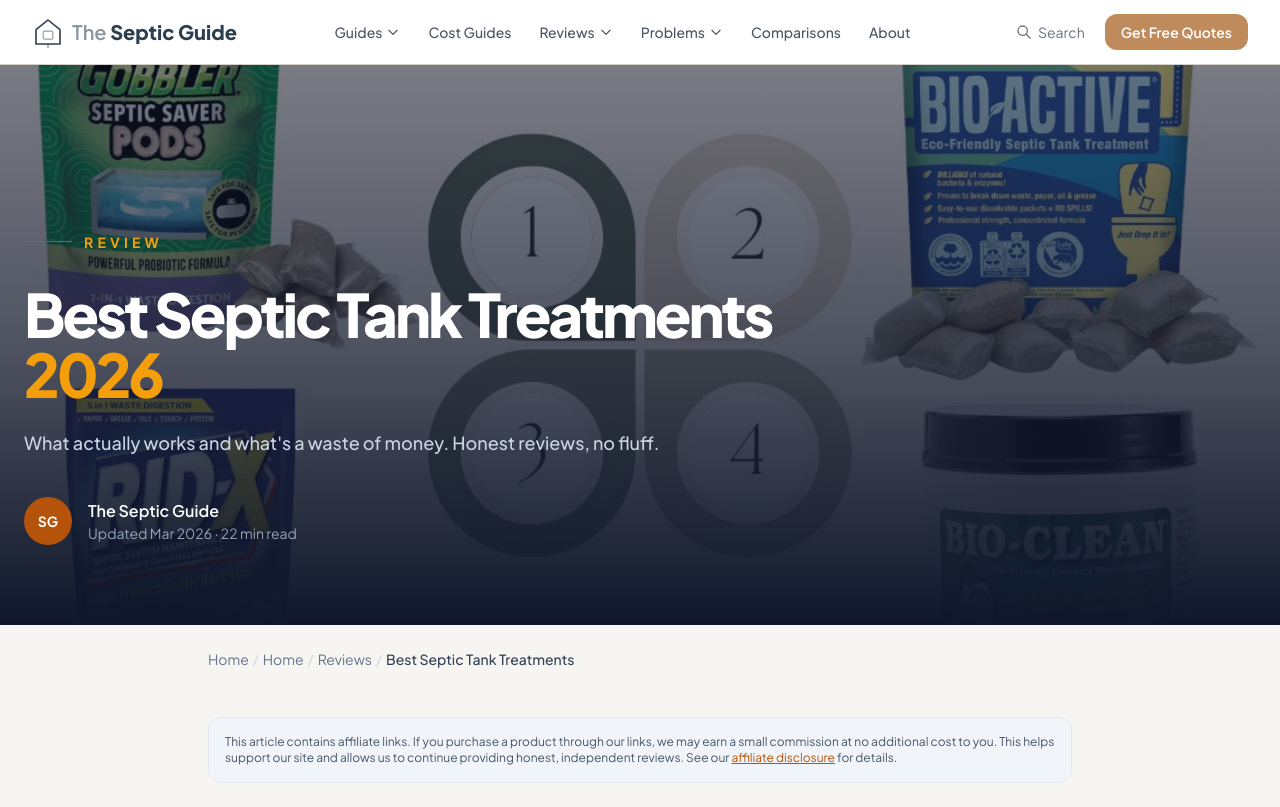
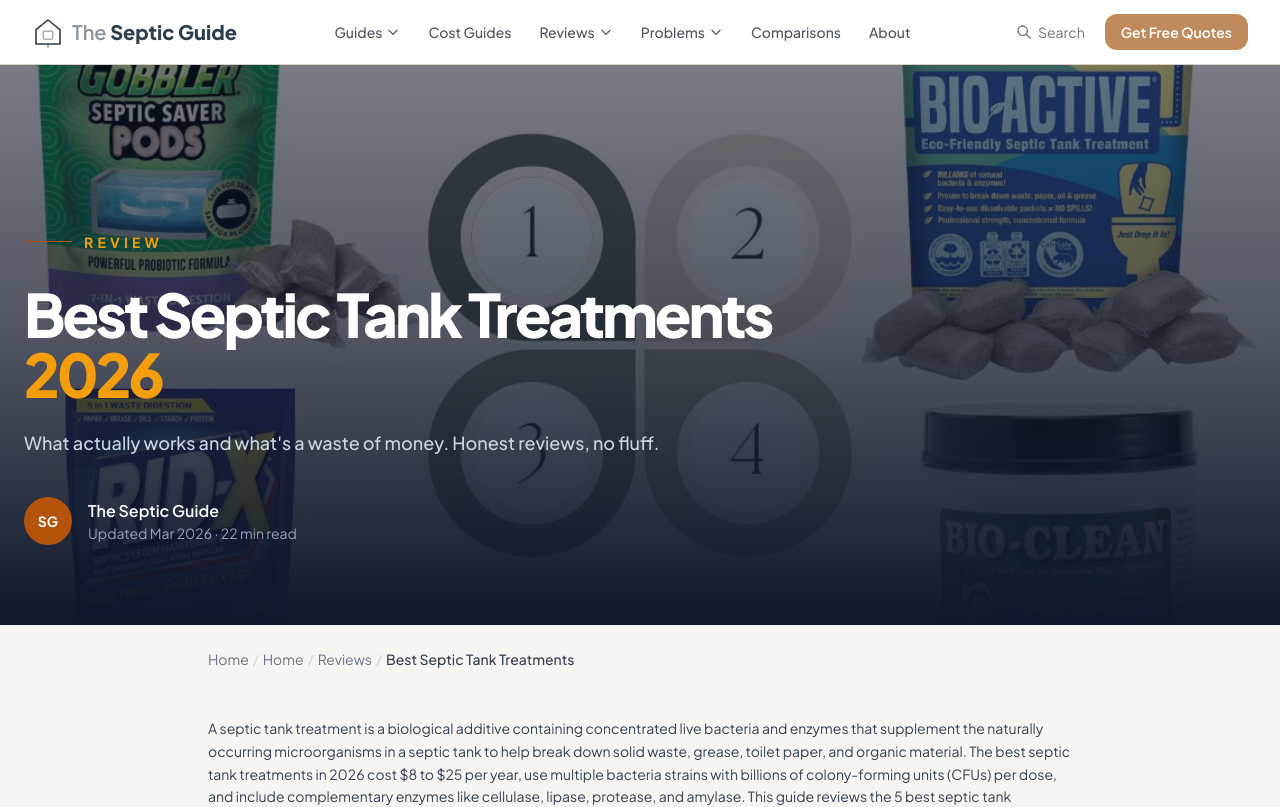
Before and after one commit to thebasementguide2026/theseptic.guide-, a Next.js app: page /reviews/best-septic-tank-treatments in a window 1280 px wide. Shown: the top 807 px of the page. Built offline with nearby package versions, Linux system fonts and the light colour scheme.

Commit message:
Move affiliate disclosure to bottom of best septic tank treatments article

```diff
--- a/app/reviews/best-septic-tank-treatments/page.tsx
+++ b/app/reviews/best-septic-tank-treatments/page.tsx
@@ -137,10 +137,6 @@ export default function BestSepticTankTreatments() {
       {/* Main Content */}
       <article className='max-w-4xl mx-auto px-4 py-12'>
 
-        {/* Affiliate Disclosure */}
-        <div className='bg-slate-100 border border-slate-200 rounded-lg p-4 mb-8'>
-          <p className='text-slate-600 text-xs'>This article contains affiliate links. If you purchase a product through our links, we may earn a small commission at no additional cost to you. This helps support our site and allows us to continue providing honest, independent reviews. See our <Link href='/affiliate-disclosure' className='text-amber-700 underline hover:text-amber-800'>affiliate disclosure</Link> for details.</p>
-        </div>
 
         {/* Intro */}
         <div className='mb-12'>
@@ -487,6 +483,12 @@ export default function BestSepticTankTreatments() {
                 <LeadForm />
               </div>
             </section>
+
+            {/* Affiliate Disclosure */}
+        <div className='bg-slate-100 border border-slate-200 rounded-lg p-4 mb-8'>
+          <p className='text-slate-600 text-xs'>This article contains affiliate links. If you purchase a product through our links, we may earn a small commission at no additional cost to you. This helps support our site and allows us to continue providing honest, independent reviews. See our <Link href='/affiliate-disclosure' className='text-amber-700 underline hover:text-amber-800'>affiliate disclosure</Link> for details.</p>
+        </div>
+
           </article>
     </>
   )
```
